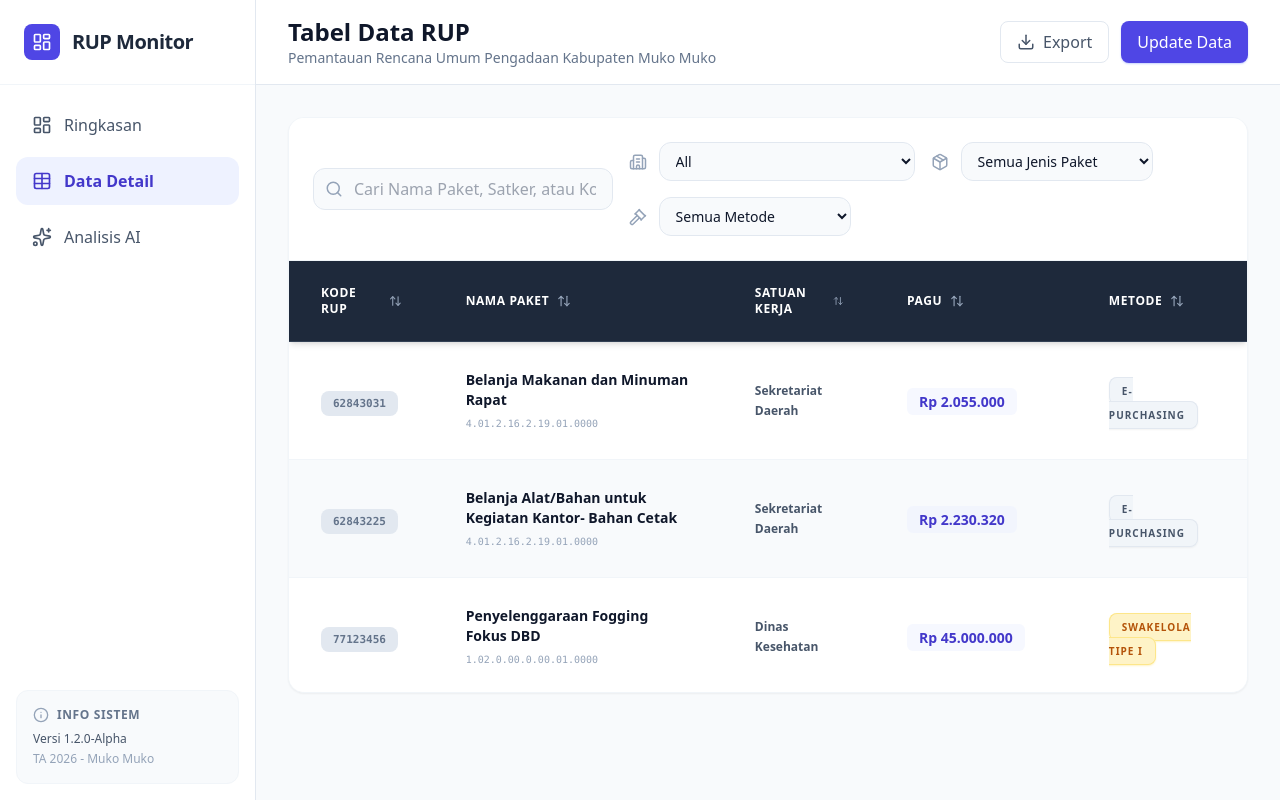
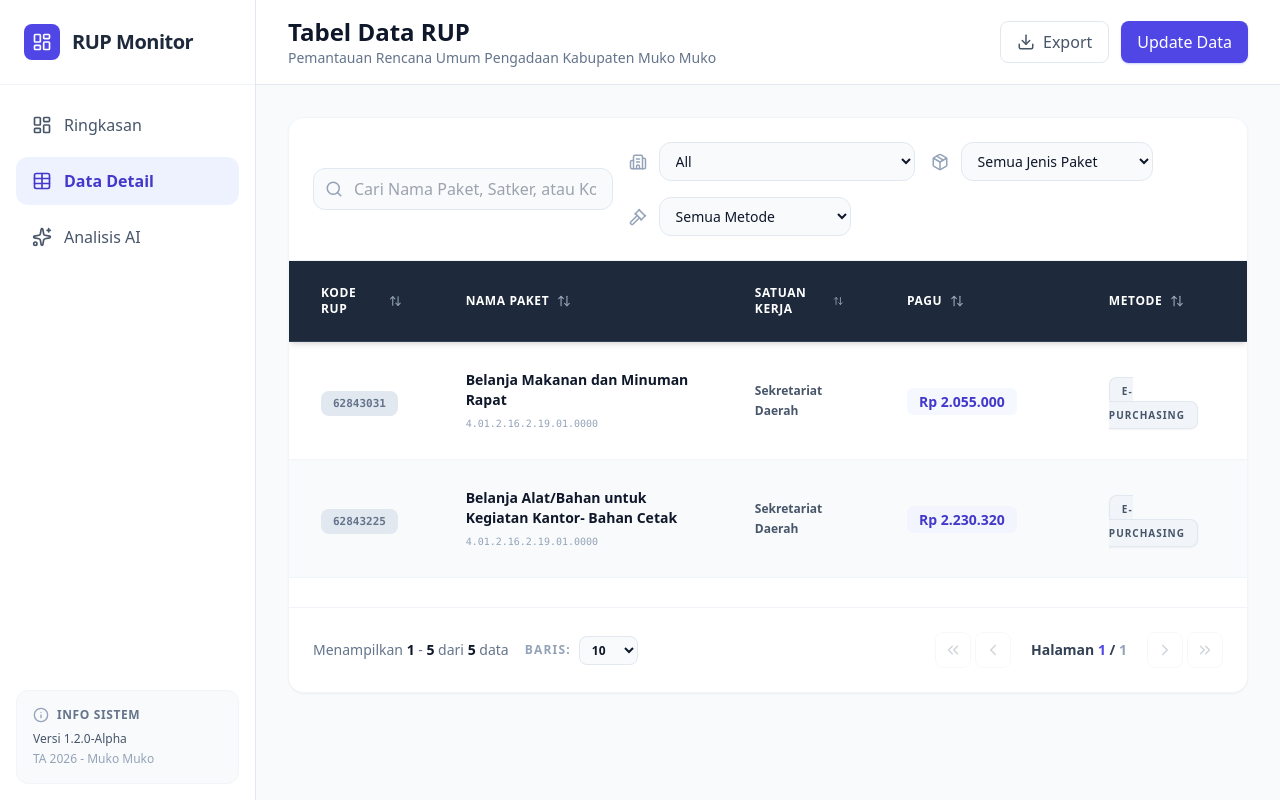
Before and after one commit to tamokmasuk-netizen/Monev_update, a React (Vite) app: page / in a window 1280 px wide. Both pictures are taken after a click on the button "Data Detail". Built offline with nearby package versions, Linux system fonts and the light colour scheme.

Commit message:
feat: Implement table pagination and navigation
Adds state and logic for table pagination, including current page, rows per page, and navigation controls. Also includes a useEffect hook to reset the page to 1 when filter criteria change.

```diff
--- a/App.tsx
+++ b/App.tsx
@@ -36,7 +36,11 @@ import {
   Briefcase,
   Calculator,
   ListFilter,
-  ArrowRight
+  ArrowRight,
+  ChevronLeft,
+  ChevronRight,
+  ChevronsLeft,
+  ChevronsRight
 } from 'lucide-react';
 import { INITIAL_DATA } from './constants';
 import { RUPData } from './types';
@@ -224,11 +228,20 @@ const App: React.FC = () => {
   const [notification, setNotification] = useState<{ message: string, type: 'success' | 'info' } | null>(null);
   const [selectedPacket, setSelectedPacket] = useState<RUPData | null>(null);
 
+  // Pagination State
+  const [currentPage, setCurrentPage] = useState(1);
+  const [rowsPerPage, setRowsPerPage] = useState(10);
+
   // Sorting state
   const [sortConfig, setSortConfig] = useState<{ key: keyof RUPData | null, direction: 'asc' | 'desc' | null }>({
     key: null,
     direction: null
   });
+
+  // Reset page when filters change
+  useEffect(() => {
+    setCurrentPage(1);
+  }, [searchTerm, selectedSatker, selectedJenisPaket, selectedMetode, minPagu, maxPagu]);
 
   // Derived data with filtering AND sorting
   const filteredAndSortedData = useMemo(() => {
@@ -268,6 +281,14 @@ const App: React.FC = () => {
 
     return result;
   }, [data, searchTerm, selectedSatker, selectedJenisPaket, selectedMetode, minPagu, maxPagu, sortConfig]);
+
+  // Paginated Data
+  const paginatedData = useMemo(() => {
+    const startIndex = (currentPage - 1) * rowsPerPage;
+    return filteredAndSortedData.slice(startIndex, startIndex + rowsPerPage);
+  }, [filteredAndSortedData, currentPage, rowsPerPage]);
+
+  const totalPages = Math.ceil(filteredAndSortedData.length / rowsPerPage);
 
   const stats = useMemo(() => {
     if (data.length === 0) return {
@@ -1035,7 +1056,7 @@ const App: React.FC = () => {
                     </tr>
                   </thead>
                   <tbody className="bg-white">
-                    {filteredAndSortedData.map((item, index) => (
+                    {paginatedData.map((item, index) => (
                       <tr
                         key={item.kd_rup}
                         className={`hover:bg-indigo-50/90 transition-all group cursor-pointer border-l-4 border-l-transparent hover:border-l-indigo-600 ${index % 2 === 1 ? 'bg-slate-50' : 'bg-white'}`}
@@ -1063,6 +1084,73 @@ const App: React.FC = () => {
                     ))}
                   </tbody>
                 </table>
+              </div>
+
+              {/* Pagination Controls */}
+              <div className="p-6 border-t border-slate-100 bg-white flex flex-col sm:flex-row justify-between items-center gap-4">
+                <div className="flex items-center gap-4">
+                  <span className="text-sm text-slate-500 font-medium whitespace-nowrap">
+                    Menampilkan <span className="font-bold text-slate-900">{filteredAndSortedData.length > 0 ? (currentPage - 1) * rowsPerPage + 1 : 0}</span> - <span className="font-bold text-slate-900">{Math.min(currentPage * rowsPerPage, filteredAndSortedData.length)}</span> dari <span className="font-bold text-slate-900">{filteredAndSortedData.length}</span> data
+                  </span>
+                  <div className="flex items-center gap-2">
+                    <span className="text-xs font-bold text-slate-400 uppercase tracking-widest">Baris:</span>
+                    <select
+                      className="bg-slate-50 border border-slate-200 py-1 px-2 rounded-lg focus:outline-none focus:ring-2 focus:ring-indigo-500 text-xs font-bold"
+                      value={rowsPerPage}
+                      onChange={(e) => {
+                        setRowsPerPage(Number(e.target.value));
+                        setCurrentPage(1);
+                      }}
+                    >
+                      <option value={10}>10</option>
+                      <option value={25}>25</option>
+                      <option value={50}>50</option>
+                      <option value={100}>100</option>
+                    </select>
+                  </div>
+                </div>
+
+                <div className="flex items-center gap-1">
+                  <button
+                    onClick={() => setCurrentPage(1)}
+                    disabled={currentPage === 1}
+                    className="p-2 rounded-lg border border-slate-200 text-slate-500 hover:bg-slate-50 disabled:opacity-30 disabled:cursor-not-allowed transition-colors"
+                    title="Halaman Pertama"
+                  >
+                    <ChevronsLeft size={18} />
+                  </button>
+                  <button
+                    onClick={() => setCurrentPage(prev => Math.max(prev - 1, 1))}
+                    disabled={currentPage === 1}
+                    className="p-2 rounded-lg border border-slate-200 text-slate-500 hover:bg-slate-50 disabled:opacity-30 disabled:cursor-not-allowed transition-colors"
+                    title="Halaman Sebelumnya"
+                  >
+                    <ChevronLeft size={18} />
+                  </button>
+
+                  <div className="flex items-center px-4">
+                    <span className="text-sm font-bold text-slate-700">
+                      Halaman <span className="text-indigo-600">{currentPage}</span> / <span className="text-slate-400">{totalPages || 1}</span>
+                    </span>
+                  </div>
+
+                  <button
+                    onClick={() => setCurrentPage(prev => Math.min(prev + 1, totalPages))}
+                    disabled={currentPage === totalPages || totalPages === 0}
+                    className="p-2 rounded-lg border border-slate-200 text-slate-500 hover:bg-slate-50 disabled:opacity-30 disabled:cursor-not-allowed transition-colors"
+                    title="Halaman Berikutnya"
+                  >
+                    <ChevronRight size={18} />
+                  </button>
+                  <button
+                    onClick={() => setCurrentPage(totalPages)}
+                    disabled={currentPage === totalPages || totalPages === 0}
+                    className="p-2 rounded-lg border border-slate-200 text-slate-500 hover:bg-slate-50 disabled:opacity-30 disabled:cursor-not-allowed transition-colors"
+                    title="Halaman Terakhir"
+                  >
+                    <ChevronsRight size={18} />
+                  </button>
+                </div>
               </div>
             </div>
           )}
```
